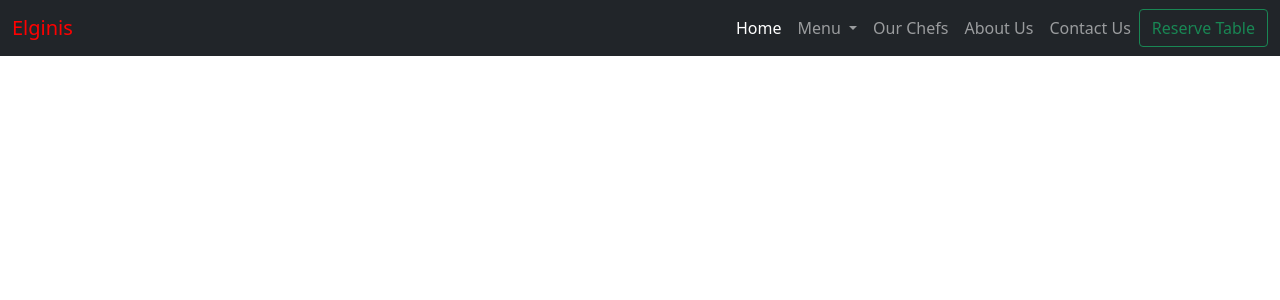
After one commit to dannymagnus/CI_MS4_Elginis_Restaurant, a Django app: template templates/base.html in a window 1280 px wide. The commit adds this page. Shown: the top 300 px of the page. Run offline with Django 3.2, Linux system fonts and the light colour scheme; the template is opened without the code that fills it, so the values that code supplies are empty; some libraries are stand-ins or nearby versions.

Commit message:
added base html and nav bar

```diff
--- a/meals/templates/Meals/meal_information.html
+++ b/meals/templates/Meals/meal_information.html
@@ -1 +1,3 @@
 <H1>Meal Information</H1>
+
+<h2>{{meal_information}}</h2>
--- a/meals/views.py
+++ b/meals/views.py
@@ -16,4 +16,6 @@ def meal_list(request):
 
 #takes the request and slug parameter from urls.py
 def meal_information(request,slug):
-    pass
+    meal_information = Meal.objects.get(slug=slug)
+    context = {'meal_information':meal_information}
+    return render(request, 'Meals/meal_information.html', context)
--- /dev/null
+++ b/static/site_static/css/style.css
@@ -0,0 +1,3 @@
+.navbar-brand.active {
+    color:red;
+}
--- /dev/null
+++ b/templates/base.html
@@ -0,0 +1,70 @@
+{% load static %}
+
+<!DOCTYPE html>
+<html lang="en">
+<head>
+    <meta charset="UTF-8">
+    <meta http-equiv="X-UA-Compatible" content="IE=edge">
+    <meta name="viewport" content="width=device-width, initial-scale=1.0">
+    <link href="https://cdn.jsdelivr.net/npm/bootstrap@5.1.3/dist/css/bootstrap.min.css" rel="stylesheet" integrity="sha384-1BmE4kWBq78iYhFldvKuhfTAU6auU8tT94WrHftjDbrCEXSU1oBoqyl2QvZ6jIW3" crossorigin="anonymous">
+    <link href="{% static 'site_static/css/style.css' %}" rel = 'stylesheet' type = "text/css">
+    <title>Eliginis Restaurant</title>
+</head>
+<body>
+    <header>
+        <!--Bootstrap Nav bar ammended with custom CSS-->
+        <nav class="navbar navbar-expand-lg navbar-dark bg-dark">
+            <div class="container-fluid">
+                <a class="navbar-brand active" href="#">Elginis</a>
+                <button class="navbar-toggler" type="button" data-bs-toggle="collapse"
+                    data-bs-target="#navbarSupportedContent" aria-controls="navbarSupportedContent"
+                    aria-expanded="false" aria-label="Toggle navigation">
+                    <span class="navbar-toggler-icon"></span>
+                </button>
+                <div class="collapse navbar-collapse" id="navbarSupportedContent">
+                    <ul class="navbar-nav ms-auto mb-2 mb-lg-0">
+                        <li class="nav-item">
+                            <a class="nav-link active" aria-current="page" href="#">Home</a>
+                        </li>
+                        <li class="nav-item dropdown">
+                            <a class="nav-link dropdown-toggle" href="#" id="navbarDropdown" role="button" data-bs-toggle="dropdown" aria-expanded="false">
+                                Menu
+                            </a>
+                            <ul class="dropdown-menu" aria-labelledby="navbarDropdown">
+                                <li><a class="dropdown-item" href="#">Lunch Menu</a></li>
+                                <li><a class="dropdown-item" href="#">Dinner Menu</a></li>
+                                <li>
+                                    <hr class="dropdown-divider">
+                                </li>
+                                <li><a class="dropdown-item" href="#">Drinks Menu</a></li>
+                            </ul>
+                        </li>
+                        <li class="nav-item">
+                            <a class="nav-link" href="#">Our Chefs</a>
+                        </li>
+                        <li class="nav-item">
+                            <a class="nav-link" href="#">About Us</a>
+                        </li>
+                        <li class="nav-item">
+                            <a class="nav-link" href="#">Contact Us</a>
+                        </li>
+                    </ul>
+                    <form class="d-flex">
+                        <button class="btn btn-outline-success" type="submit">Reserve Table</button>
+                    </form>
+                </div>
+            </div>
+        </nav>
+    </header>
+
+    {% block body %}
+
+
+    {% endblock body%}
+
+</body>
+<script src="https://kit.fontawesome.com/acb51437a2.js" crossorigin="anonymous"></script>
+<script src="https://code.jquery.com/jquery-3.6.0.js" integrity="sha256-H+K7U5CnXl1h5ywQfKtSj8PCmoN9aaq30gDh27Xc0jk=" crossorigin="anonymous"></script>
+<script src="https://cdn.jsdelivr.net/npm/bootstrap@5.1.3/dist/js/bootstrap.bundle.min.js" integrity="sha384-ka7Sk0Gln4gmtz2MlQnikT1wXgYsOg+OMhuP+IlRH9sENBO0LRn5q+8nbTov4+1p" crossorigin="anonymous"></script>
+<script src="{% static 'site_static/js/script.js' %}"></script>
+</html>
```
Also changed, not shown: meals/templates/Meals/meal_list.html (+9 -1 lines), meals/templates/Meals/index.html (added), static/site_static/js/script.js (added).
